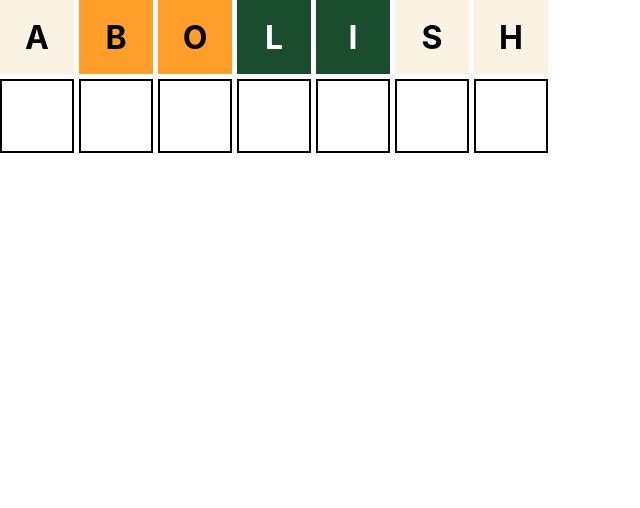
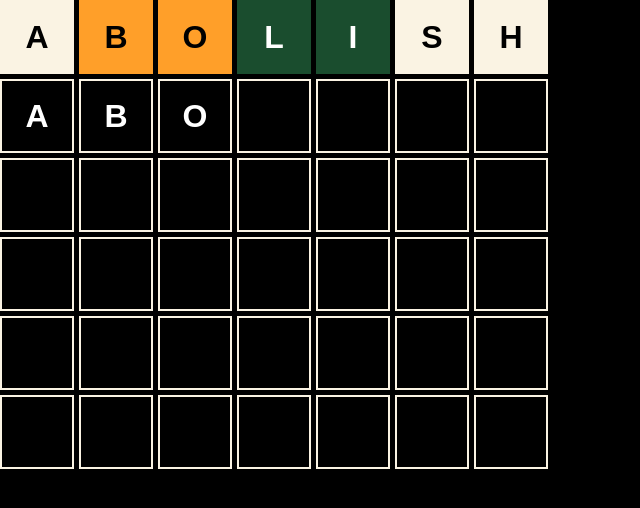
Before and after one commit to ManuelDiLena/wordle-game, a React (Create React App) app: page / in a window 1280 px wide. Shown: the top 508 px of the page, without its empty margins (0-640 px from the left). Built offline with nearby package versions, Linux system fonts and the light colour scheme; the HTML template or start-up script is replaced by a standard one.

Commit message:
RowCurrent component

```diff
--- a/src/App.css
+++ b/src/App.css
@@ -1,38 +1,4 @@
-.App {
-  text-align: center;
+body {
+  background-color: #000;
+  font-family: Arial, Helvetica, sans-serif;
 }
-
-.App-logo {
-  height: 40vmin;
-  pointer-events: none;
-}
-
-@media (prefers-reduced-motion: no-preference) {
-  .App-logo {
-    animation: App-logo-spin infinite 20s linear;
-  }
-}
-
-.App-header {
-  background-color: #282c34;
-  min-height: 100vh;
-  display: flex;
-  flex-direction: column;
-  align-items: center;
-  justify-content: center;
-  font-size: calc(10px + 2vmin);
-  color: white;
-}
-
-.App-link {
-  color: #61dafb;
-}
-
-@keyframes App-logo-spin {
-  from {
-    transform: rotate(0deg);
-  }
-  to {
-    transform: rotate(360deg);
-  }
-}
--- a/src/App.tsx
+++ b/src/App.tsx
@@ -1,4 +1,5 @@
 import Wordle from './components/Wordle';
+import './App.css';
 
 function App() {
   return (
--- /dev/null
+++ b/src/components/RowCurrent.tsx
@@ -0,0 +1,23 @@
+import Box from './Box';
+import styles from './row.module.scss';
+
+interface RowCurrentProps {
+  word: string;
+}
+
+export default function RowCurrent({ word }: RowCurrentProps) {
+  return (
+    <div className={styles.row}>
+      {
+        word.split('').map((letter, i) => (
+          <Box key={i} value={letter} status='edit' />
+        ))
+      }
+      {
+        Array.from(Array(7 - word.length)).map((letter, i) => (
+          <Box key={i} value={''} status='edit' />
+        ))
+      }
+    </div>
+  );
+}
--- a/src/components/Wordle.tsx
+++ b/src/components/Wordle.tsx
@@ -1,10 +1,15 @@
 import RowCompleted from "./RowCompleted";
+import RowCurrent from "./RowCurrent";
 import RowEmpty from "./RowEmpty";
 
 export default function Wordle() {
   return (
     <div>
       <RowCompleted word='abolish' solution='billion' />
+      <RowCurrent word='abo' />
+      <RowEmpty />
+      <RowEmpty />
+      <RowEmpty />
       <RowEmpty />
     </div>
   );
--- a/src/components/box.module.scss
+++ b/src/components/box.module.scss
@@ -5,7 +5,7 @@
   font-weight: bold;
   width: $size;
   height: $size;
-  border: solid 2px #000;
+  border: solid 2px #FAF3E3;
   color: #FFF;
   display: flex;
   align-items: center;
```
